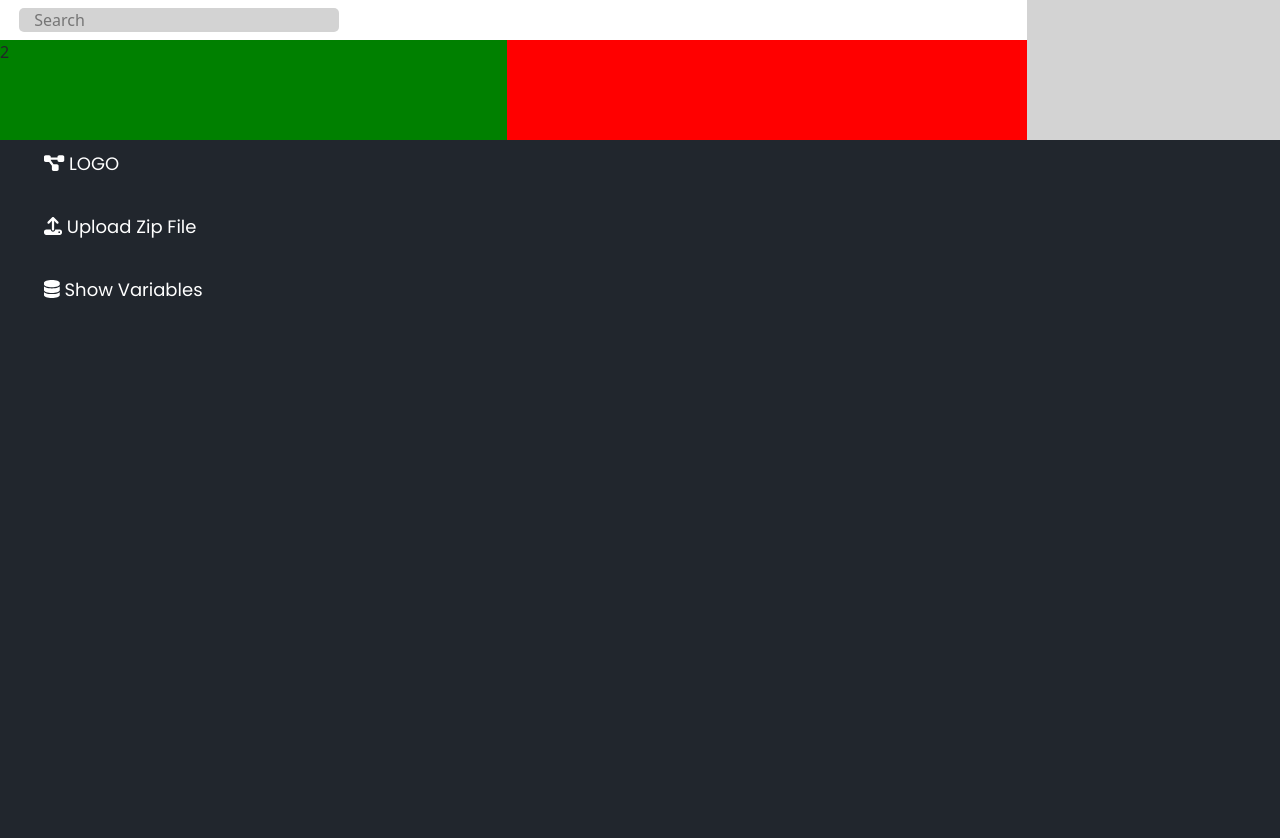
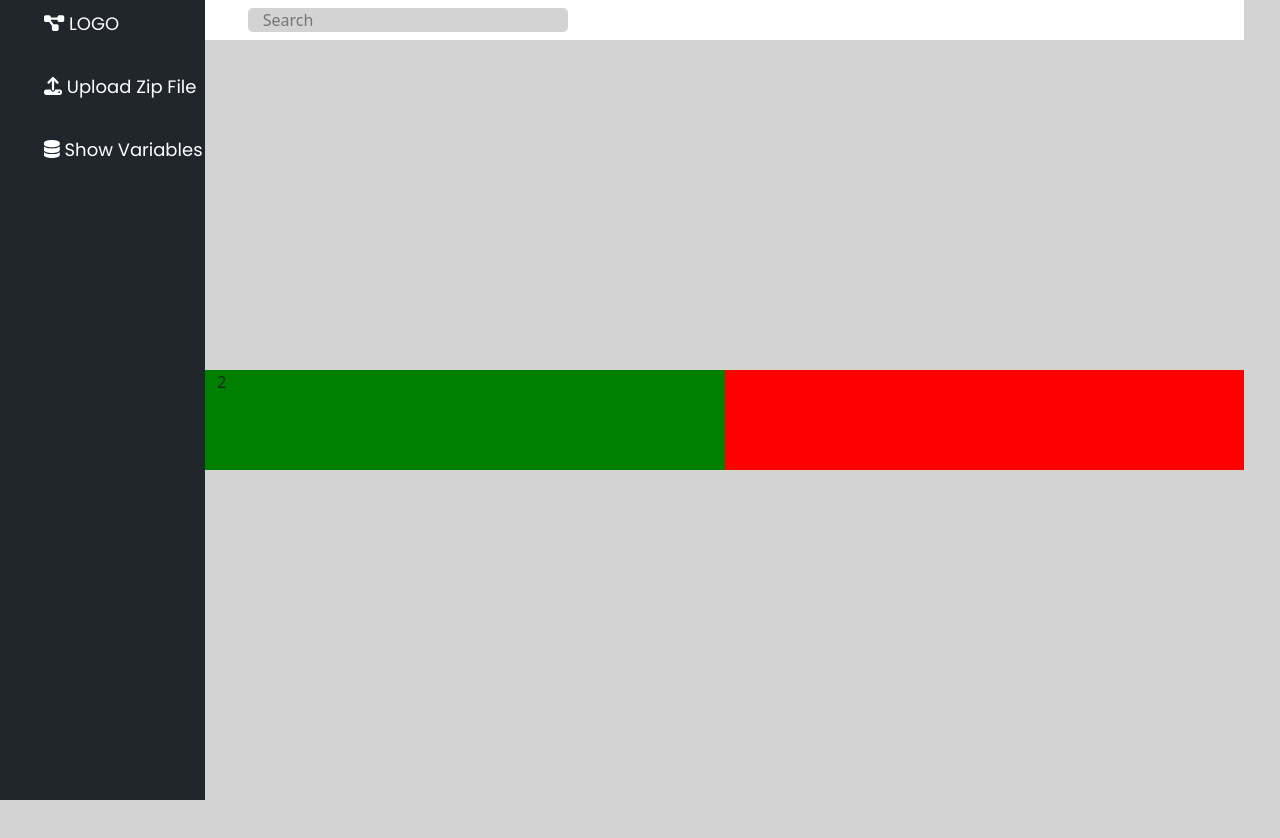
Before and after one commit to highfly117/powerAutomate, a React (Create React App) app in the folder client/: page / in a window 1280 px wide. Shown: the top 838 px of the page. After the commit the page ends 800 px from the top, so only its background shows below. Built offline with nearby package versions, Linux system fonts and the light colour scheme; no server answers.

Commit message:
more UI changes

```diff
--- a/client/package.json
+++ b/client/package.json
@@ -6,7 +6,9 @@
     "@testing-library/jest-dom": "^5.16.5",
     "@testing-library/react": "^13.4.0",
     "@testing-library/user-event": "^13.5.0",
+    "bootstrap": "^5.2.3",
     "react": "^18.2.0",
+    "react-bootstrap": "^2.7.0",
     "react-dom": "^18.2.0",
     "react-scripts": "5.0.1",
     "web-vitals": "^2.1.4"
--- a/client/public/index.html
+++ b/client/public/index.html
@@ -9,6 +9,12 @@
       name="description"
       content="Web site created using create-react-app"
     />
+    <link
+  rel="stylesheet"
+  href="https://cdn.jsdelivr.net/npm/bootstrap@5.2.3/dist/css/bootstrap.min.css"
+  integrity="sha384-rbsA2VBKQhggwzxH7pPCaAqO46MgnOM80zW1RWuH61DGLwZJEdK2Kadq2F9CUG65"
+  crossorigin="anonymous"
+/>
     <link rel="apple-touch-icon" href="%PUBLIC_URL%/logo192.png" />
     <!--
       manifest.json provides metadata used when your web app is installed on a
--- a/client/src/App.css
+++ b/client/src/App.css
@@ -2,7 +2,6 @@
 
 .App{
 
-  display: flex;
-  flex-direction: row;
+
 
 }
--- a/client/src/Componants/Navbar.css
+++ b/client/src/Componants/Navbar.css
@@ -1,9 +1,11 @@
-    .navbar{
+    .navbarRE{
 
         background-color: white;
         width:100%;
         height: 5vh;
-        order:2
+        display: flex;
+        justify-content: center;
+        align-items:center;
 
     }
 
--- a/client/src/Componants/Navbar.js
+++ b/client/src/Componants/Navbar.js
@@ -5,7 +5,7 @@ const Navbar = () =>{
 
     return(
 
-        <div className="navbar">
+        <div className="navbarRE col">
             <div className="searchInput">
 
                 <input  placeholder="Search"></input>
--- a/client/src/Componants/SideNav.css
+++ b/client/src/Componants/SideNav.css
@@ -1,6 +1,6 @@
 .sideNav{
 
-    order:1;
+
     width:11%;
     background-color: #21262d;
     height: 100vh;
@@ -14,16 +14,17 @@ ul{
     font-size: large;
     padding-left: 10px;
     color: white;
+    white-space: nowrap;
 }
 
 li{
     margin-bottom: 16px;
 
     padding-left: 10px;
-    padding: 10px 0px 10px 7px;
+    padding: 10px 7px 10px 7px;
     border-radius: 10px;
     margin-left: 5px;
-    margin-right: 5px;
+    margin-right: 15px;
 }
 
 
--- a/client/src/Componants/SideNav.js
+++ b/client/src/Componants/SideNav.js
@@ -7,7 +7,7 @@ import { faDiagramProject } from '@fortawesome/free-solid-svg-icons'
 
 const SideNav = () => {
     return(
-        <div className="sideNav">
+        <div className="sideNav col-2">
             <ul className="nav_List">
             <li>
                 <FontAwesomeIcon icon={faDiagramProject} /> LOGO
```
Also changed, not shown: 1 other file (tests, documents, lock files or other folders).
